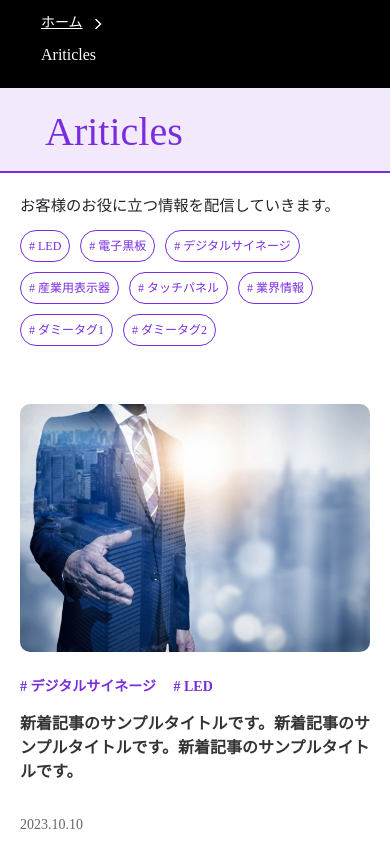
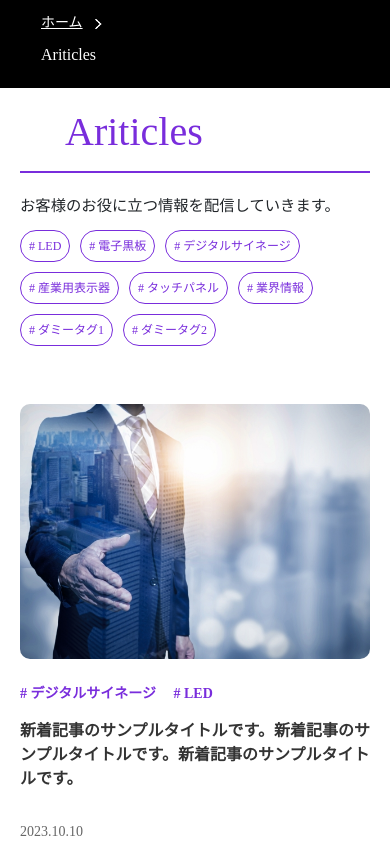
Before and after one commit to iwashix/archive_column, a plain HTML site: page index.html in a window 390 px wide. Shown: the top 847 px of the page. Drawn offline with nearby package versions, Linux system fonts and the light colour scheme; files whose address does not match are found by name.

Commit message:
Update archive-column.css

```diff
--- a/css/archive-column.css
+++ b/css/archive-column.css
@@ -547,6 +547,7 @@ h1 {
 .outer {
     max-width: 1250px;
     width: 100%;
+    padding: 0 20px;
     margin: 0 auto;
     margin-top: 195px;
 }
@@ -629,7 +630,7 @@ h1 {
 
 .archive-contents li img {
     width: 100%;
-    height: auto;
+    height: 255px;
     object-fit: cover;
     border-radius: 10px;
 }
@@ -3018,7 +3019,6 @@ ul.pagination span {
     }
 
     .outer {
-        background-color: #f2eafc;
         margin-top: 88px;
     }
 
```
